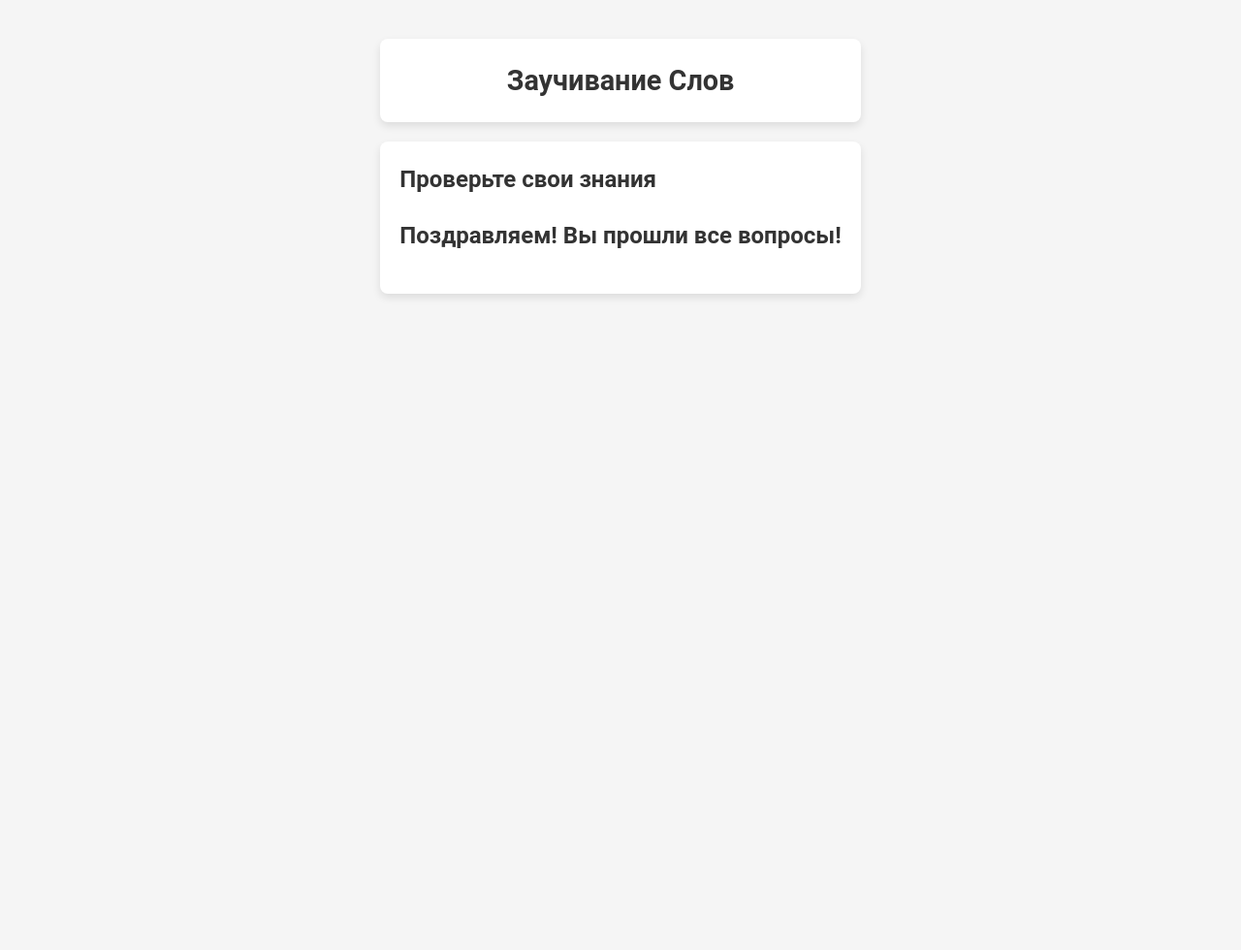
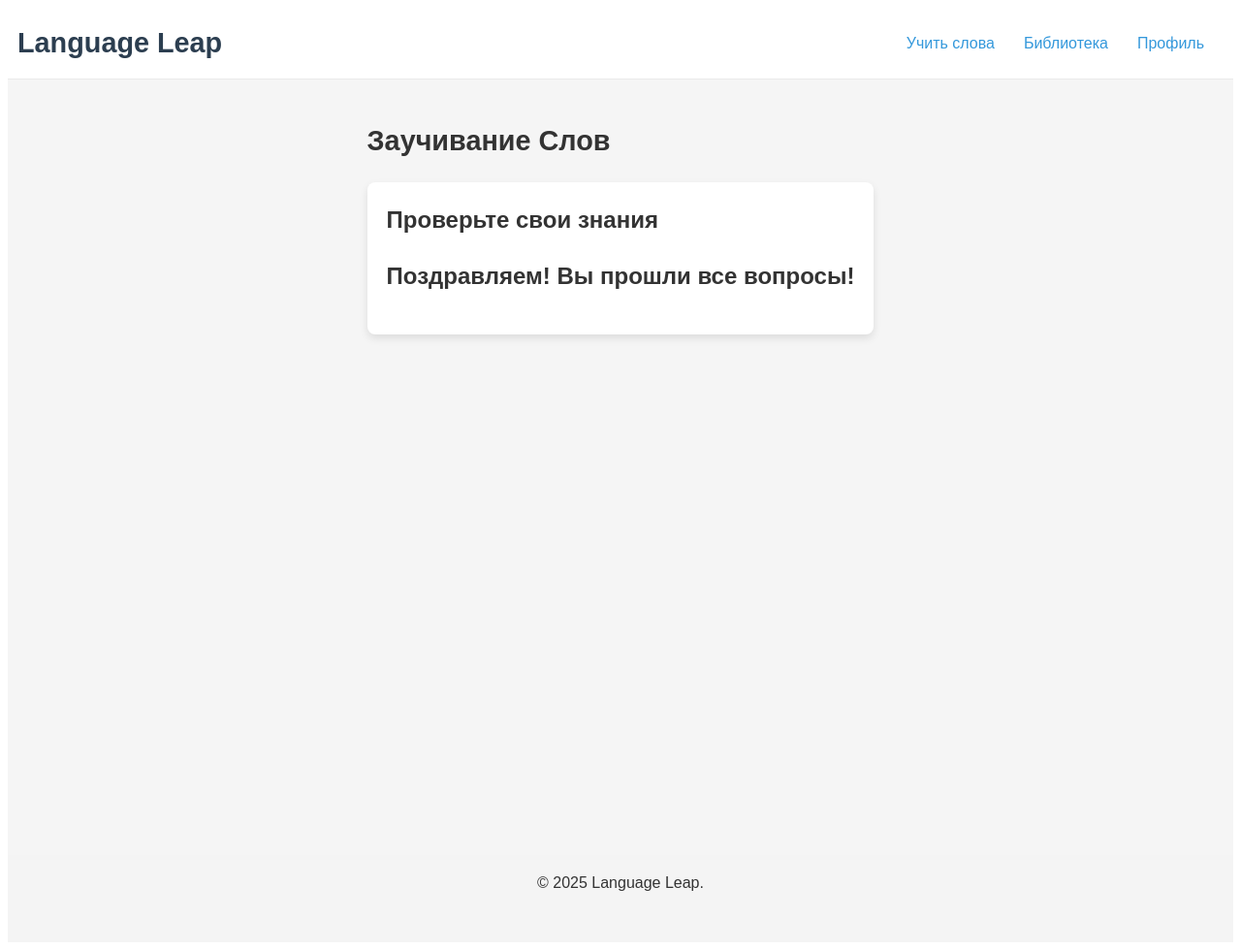
Before and after one commit to dariasaligina/LanguageLeap, a Django app: page /learn/ in a window 1280 px wide. Shown: the whole page at 97% size. Before the commit the page ends 307 px from the top, so only its background shows below. Run offline with Django 5.2, Linux system fonts and the light colour scheme; the visitor is signed in with stand-in values (Sample User, id 1); data that the repository does not hold is empty; parts of the project's set-up code (start-up, migrations or seed data) failed here and were passed over.

Commit message:
добавление хедеров и футеров

```diff
--- /dev/null
+++ b/LanguageLeap/templates/LanguageLeap/footer.html
@@ -0,0 +1,8 @@
+<footer style="width: 100%; background-color: #f4f4f4; padding: 20px 0; margin: 0; font-family: 'Arial', sans-serif;">
+    <div style="max-width: 1200px; margin: 0 auto; text-align: center;">
+        <p style="color: #333; margin: 0;">&copy; 2025 Language Leap.</p>
+        <ul style="list-style: none; padding: 0; display: flex; justify-content: center;">
+
+        </ul>
+    </div>
+</footer>
--- /dev/null
+++ b/LanguageLeap/templates/LanguageLeap/header.html
@@ -0,0 +1,19 @@
+<header style="background-color: #fff; border-bottom: 1px solid #eaeaea; width: 100%; padding: 0; margin: 0; font-family: 'Arial', sans-serif;">
+    <div style="display: flex; justify-content: space-between; align-items: center; width: 100%; padding: 10px 0px;">
+        <h1 style="color: #2c3e50; margin: 10px 10px;">Language Leap</h1>
+        <nav>
+            <ul style="display: flex; list-style: none; padding: 0; margin: 0;">
+
+                <li style="margin-right: 30px;">
+                    <a href="{%url 'leap:learn'%}" style="text-decoration: none; color: #3498db;">Учить слова</a>
+                </li>
+                <li style="margin-right: 30px;">
+                    <a href="{%url 'leap:catalog'%}" style="text-decoration: none; color: #3498db;">Библиотека</a>
+                </li>
+                <li style="margin-right: 30px;">
+                    <a href="{%url 'leap:my_profile'%}" style="text-decoration: none; color: #3498db;">Профиль</a>
+                </li>
+            </ul>
+        </nav>
+    </div>
+</header>
--- a/LanguageLeap/templates/LanguageLeap/learn.html
+++ b/LanguageLeap/templates/LanguageLeap/learn.html
@@ -20,8 +20,8 @@
         --radius: 8px;
         --padding-base: 20px;
       }
-      body {
-        font-family: "Roboto", sans-serif;
+      .main-content {
+        font-family: "Arial", sans-serif;
         margin: 0;
         padding: 0;
         background-color: var(--primary-bg);
@@ -40,14 +40,8 @@
         padding: var(--padding-base);
         gap: var(--padding-base);
       }
-      .header {
-        background-color: var(--secondary-bg);
-        padding: var(--padding-base);
-        border-radius: var(--radius);
-        box-shadow: 0 4px 8px var(--shadow-color);
-        text-align: center;
-      }
-      .header h1 {
+
+       h1 {
         margin: 0;
         font-size: 1.8em;
         color: var(--text-color);
@@ -200,10 +194,12 @@
     </style>
   </head>
   <body>
+  {% include 'LanguageLeap/header.html' %}
+  <div class="main-content">
     <div class="container">
-      <header class="header">
+
         <h1>Заучивание Слов</h1>
-      </header>
+
 
       <section class="quiz-section">
         <h2>Проверьте свои знания</h2>
@@ -215,7 +211,8 @@
         </button>
       </section>
     </div>
-
+  </div>
+  {% include 'LanguageLeap/footer.html' %}
     <script>
                         function shuffleArray(array) {
                           for (let i = array.length - 1; i > 0; i--) {
--- a/LanguageLeap/templates/LanguageLeap/text.html
+++ b/LanguageLeap/templates/LanguageLeap/text.html
@@ -201,6 +201,7 @@
     </style>
 </head>
 <body>
+{% include 'LanguageLeap/header.html' %}
     <div class="container">
         <header class="header">
             <div>
@@ -271,7 +272,7 @@
             </aside>
         </div>
     </div>
-
+{% include 'LanguageLeap/footer.html' %}
     <script>
         document.addEventListener('DOMContentLoaded', () => {
             // Save options functionality
--- a/LanguageLeap/templates/LanguageLeap/upload_text.html
+++ b/LanguageLeap/templates/LanguageLeap/upload_text.html
@@ -7,7 +7,7 @@
     <title>Registration Form</title>
     <link href="https://cdnjs.cloudflare.com/ajax/libs/font-awesome/6.0.0-beta3/css/all.min.css" rel="stylesheet">
     <style>
-        body {
+        .main-content {
             font-family: 'Arial', sans-serif;
             display: flex;
             justify-content: center;
@@ -115,6 +115,8 @@
     </style>
 </head>
 <body>
+{% include 'LanguageLeap/header.html' %}
+<div class="main-content">
     <div class="form-container">
         <h2>Форма Добавления</h2>
         <form method = "post">
@@ -170,5 +172,7 @@
             <button type="submit">Сохранить</button>
         </form>
     </div>
+</div>
+{% include 'LanguageLeap/footer.html' %}
 </body>
 </html>
--- a/LanguageLeap/views.py
+++ b/LanguageLeap/views.py
@@ -67,7 +67,7 @@ def user_registration(request):
             profile = Profile(language_id=language, user=user)
             profile.save()
             login(request, user)
-            return redirect("leap:catalog")
+            return redirect("leap:my_profile")
 
     return render(request, "LanguageLeap/registration.html", {
         "languages": languages,
@@ -84,7 +84,7 @@ def user_login(request):
         user = authenticate(request, username=username, password=password)
         if user is not None:
             login(request, user)
-            return redirect("leap:catalog")
+            return redirect("leap:my_profile")
         else:
             errors.append("Неправильное имя или пароль")
     return render(request, "LanguageLeap/login.html", {"errors": errors})
```
Also changed, not shown: LanguageLeap/templates/LanguageLeap/catalog.html (+5 -2 lines), LanguageLeap/templates/LanguageLeap/login.html (+6 -2 lines), LanguageLeap/templates/LanguageLeap/profile.html (+6 -1 lines), LanguageLeap/templates/LanguageLeap/registration.html (+5 -2 lines).
